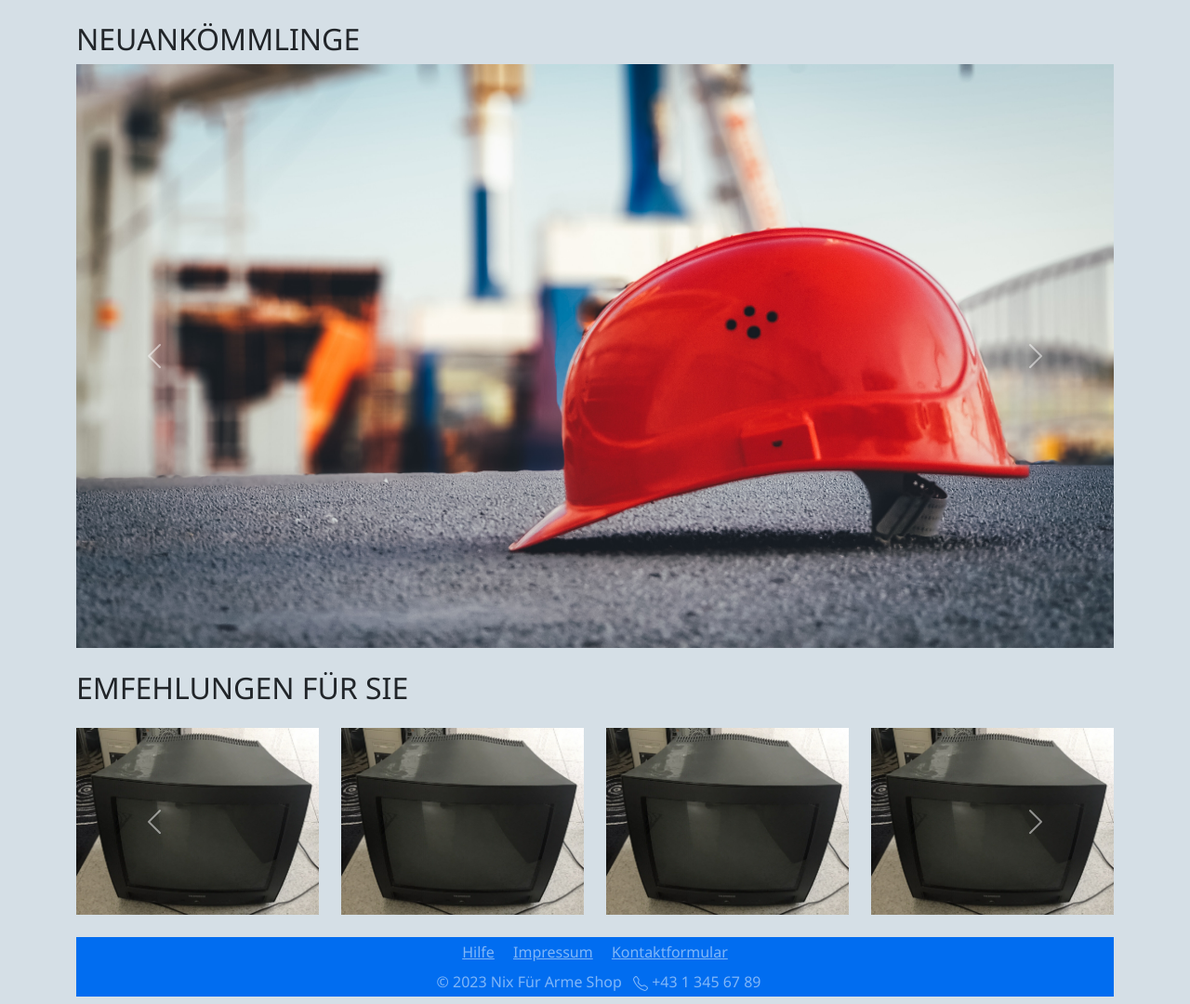
After one commit to daniel-hopium/ITP-webshop, a PHP site: page /inc/pgs/home2.php in a window 1280 px wide. The commit adds this page. Shown: the part 545-1625 px from the top of the page at 93% size. Run offline with PHP 8.4, Linux system fonts and the light colour scheme.

Commit message:
second homepafe

```diff
--- a/inc/includes/head.php
+++ b/inc/includes/head.php
@@ -5,6 +5,7 @@
 
 
   <link href="https://cdn.jsdelivr.net/npm/bootstrap@5.0.2/dist/css/bootstrap.min.css" rel="stylesheet" integrity="sha384-EVSTQN3/azprG1Anm3QDgpJLIm9Nao0Yz1ztcQTwFspd3yD65VohhpuuCOmLASjC" crossorigin="anonymous">
+  <script src="https://code.jquery.com/jquery-3.6.4.min.js" integrity="sha256-oP6HI9z1XaZNBrJURtCoUT5SUnxFr8s3BzRl+cbzUq8=" crossorigin="anonymous"></script>
   <link href=".\..\..\res\css\styles.css" rel="stylesheet"  type="text/css">
 
 <?php
--- a/inc/includes/nav_logged_in.php
+++ b/inc/includes/nav_logged_in.php
@@ -85,9 +85,9 @@ include '../../config/check_if_admin.php';
                 </li>
 
         </div>
-        <form class="d-flex ms-auto my-2 my-lg-0" id="search-form"" method=" get" action="search.php">
+        <form class="d-flex ms-auto my-2 my-lg-0" id="search-form" method=" get" action="search.php">
             <input class="form-control me-2" type="text" placeholder="Search" aria-label="Search" id="search-input">
-            <button class="btn btn-outline-success btn btn-danger" type="submit">Search</button>
+            <button class="btn border border-dark btn btn-light shadow" type="submit">Search</button>
         </form>
         <div id="results-container"></div>
     </div>
--- a/inc/includes/nav_logged_out.php
+++ b/inc/includes/nav_logged_out.php
@@ -46,9 +46,9 @@ $active_page = basename($_SERVER['SCRIPT_NAME']);
                 </li>
 
             </ul>
-            <form class="d-flex ms-auto my-2 my-lg-0" id="search-form"">
+            <form class="d-flex ms-auto my-2 my-lg-0" id="search-form">
                 <input class="form-control me-2" type="search" placeholder="Search" aria-label="Search" id="search-input">
-                <button class="btn btn-outline-success btn btn-danger" type="submit">Search</button>
+                <button class="btn border border-dark btn btn-light shadow" type="submit">Search</button>
             </form>
             <div id="results-container"></div>
         </div>
--- /dev/null
+++ b/inc/pgs/home2.php
@@ -0,0 +1,165 @@
+<!DOCTYPE html>
+<html lang="en">
+<head>
+    <title>Startseite</title>
+
+    <?php
+    include '../includes/head.php';
+    ?>
+
+</head>
+<body class="d-flex flex-column min-vh-100">
+<div class="container">
+  <h2 class="h2 mt-4">RABATTAKTIONEN</h2>
+  <div class="row ">
+    <div class="col-md-6">
+      <div id="carousel1" class="carousel slide" data-bs-ride="carousel">
+        <div class="carousel-inner">
+          <div class="carousel-item active">
+            <img src="../../res/img/sale2.jpg" class="d-block w-100" alt="Image 1">
+          </div>
+          <div class="carousel-item">
+            <img src="../../res/img/sale2.jpg" class="d-block w-100" alt="Image 2">
+          </div>
+          <div class="carousel-item">
+            <img src="../../res/img/sale2.jpg" class="d-block w-100" alt="Image 3">
+          </div>
+        </div>
+        <button class="carousel-control-prev" type="button" data-bs-target="#carousel1" data-bs-slide="prev">
+          <span class="carousel-control-prev-icon" aria-hidden="true"></span>
+          <span class="visually-hidden">Previous</span>
+        </button>
+        <button class="carousel-control-next" type="button" data-bs-target="#carousel1" data-bs-slide="next">
+          <span class="carousel-control-next-icon" aria-hidden="true"></span>
+          <span class="visually-hidden">Next</span>
+        </button>
+      </div>
+    </div>
+    <div class="col-md-6">
+      <div id="carousel2" class="carousel slide" data-bs-ride="carousel">
+        <div class="carousel-inner">
+          <div class="carousel-item active">
+            <img src="../../res/img/sale3.jpg" class="d-block w-100" alt="Image 4">
+          </div>
+          <div class="carousel-item">
+            <img src="../../res/img/sale3.jpg" class="d-block w-100" alt="Image 5">
+          </div>
+          <div class="carousel-item">
+            <img src="../../res/img/sale3.jpg" class="d-block w-100" alt="Image 6">
+          </div>
+        </div>
+        <button class="carousel-control-prev" type="button" data-bs-target="#carousel2" data-bs-slide="prev">
+          <span class="carousel-control-prev-icon" aria-hidden="true"></span>
+          <span class="visually-hidden">Previous</span>
+        </button>
+        <button class="carousel-control-next" type="button" data-bs-target="#carousel2" data-bs-slide="next">
+          <span class="carousel-control-next-icon" aria-hidden="true"></span>
+          <span class="visually-hidden">Next</span>
+        </button>
+      </div>
+    </div>
+  </div>
+
+
+  <h2 class="h2 mt-4">NEUANKÖMMLINGE</h2>
+<div class="col-md-12 ">
+      <div id="carousel1" class="carousel slide" data-bs-ride="carousel">
+        <div class="carousel-inner">
+          <div class="carousel-item active">
+            <img src="../../res/img/inprogress.jpg" class="d-block w-100" alt="Image 1">
+          </div>
+          <div class="carousel-item">
+            <img src="../../res/img/inprogress.jpg" class="d-block w-100" alt="Image 2">
+          </div>
+          <div class="carousel-item">
+            <img src="../../res/img/inprogress.jpg" class="d-block w-100" alt="Image 3">
+          </div>
+        </div>
+        <button class="carousel-control-prev" type="button" data-bs-target="#carousel1" data-bs-slide="prev">
+          <span class="carousel-control-prev-icon" aria-hidden="true"></span>
+          <span class="visually-hidden">Previous</span>
+        </button>
+        <button class="carousel-control-next" type="button" data-bs-target="#carousel1" data-bs-slide="next">
+          <span class="carousel-control-next-icon" aria-hidden="true"></span>
+          <span class="visually-hidden">Next</span>
+        </button>
+      </div>
+
+
+      <h2 class="h2 mt-4">EMFEHLUNGEN FÜR SIE</h2>
+    <div id="myCarousel" class="carousel slide my-4" data-bs-ride="carousel">
+  <!-- Wrapper for carousel items -->
+  <div class="carousel-inner">
+    <div class="carousel-item active">
+      <div class="row">
+        <div class="col-md-3">
+          <img src="../../res/img/new_product_01.jpg" class="img-fluid" alt="Image 1">
+        </div>
+        <div class="col-md-3">
+          <img src="../../res/img/new_product_01.jpg" class="img-fluid" alt="Image 2">
+        </div>
+        <div class="col-md-3">
+          <img src="../../res/img/new_product_01.jpg" class="img-fluid" alt="Image 3">
+        </div>
+        <div class="col-md-3">
+          <img src="../../res/img/new_product_01.jpg" class="img-fluid" alt="Image 4">
+        </div>
+      </div>
+    </div>
+    <div class="carousel-item">
+      <div class="row">
+        <div class="col-md-3">
+        <img src="../../res/img/new_product_01.jpg" class="img-fluid" alt="Image 1">
+        </div>
+        <div class="col-md-3">
+          <img src="../../res/img/new_product_01.jpg" class="img-fluid" alt="Image 2">
+        </div>
+        <div class="col-md-3">
+          <img src="../../res/img/new_product_01.jpg" class="img-fluid" alt="Image 3">
+        </div>
+        <div class="col-md-3">
+          <img src="../../res/img/new_product_01.jpg" class="img-fluid" alt="Image 4">
+        </div>
+      </div>
+    </div>
+    <div class="carousel-item">
+      <div class="row">
+        <div class="col-md-3">
+        <img src="../../res/img/new_product_01.jpg" class="img-fluid" alt="Image 1">
+        </div>
+        <div class="col-md-3">
+          <img src="../../res/img/new_product_01.jpg" class="img-fluid" alt="Image 2">
+        </div>
+        <div class="col-md-3">
+          <img src="../../res/img/new_product_01.jpg" class="img-fluid" alt="Image 3">
+        </div>
+        <div class="col-md-3">
+          <img src="../../res/img/new_product_01.jpg" class="img-fluid" alt="Image 4">
+        </div>
+      </div>
+    </div>
+  </div>
+  <!-- Left and right controls -->
+  <button class="carousel-control-prev" type="button" data-bs-target="#myCarousel" data-bs-slide="prev">
+    <span class="carousel-control-prev-icon" aria-hidden="true"></span>
+    <span class="sr-only"></span>
+  </button>
+  <button class="carousel-control-next" type="button" data-bs-target="#myCarousel" data-bs-slide="next">
+    <span class="carousel-control-next-icon" aria-hidden="true"></span>
+    <span class="sr-only"></span>
+  </button>
+</div>
+
+
+
+
+
+
+
+    </div>
+<?php
+ include '../includes/footer.php';
+?>
+
+</body>
+</html>
```
Also changed, not shown: res/img/sale1.jpg (added), 2 other files.
